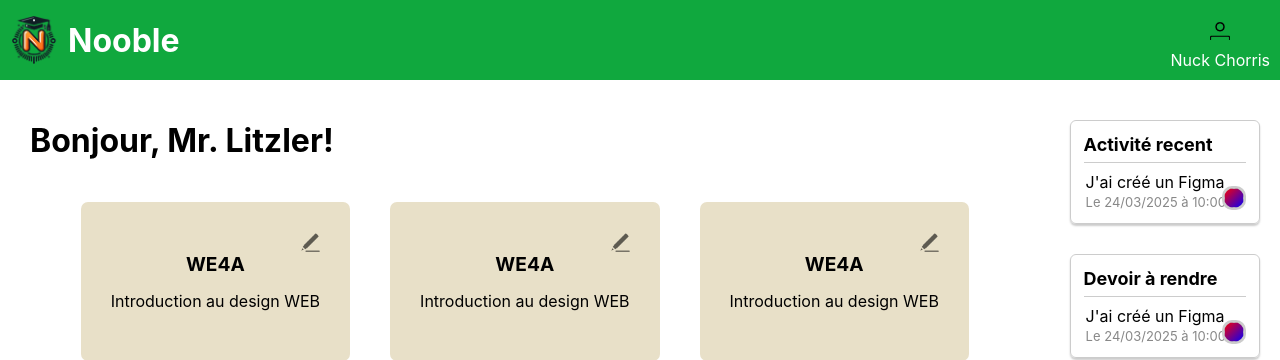
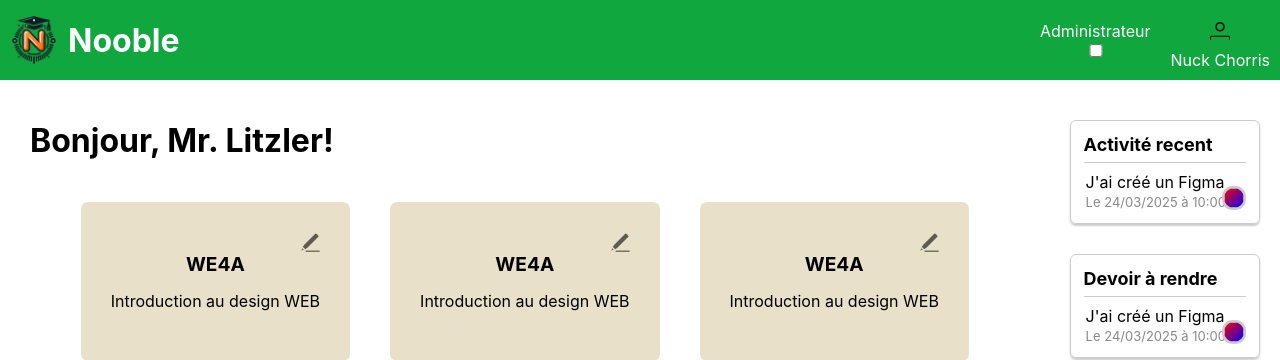
Before and after one commit to SimonMenicot/WE4A-SI40, a PHP site: page /html-pages/ue-select-prof.php in a window 1280 px wide. Shown: the top 360 px of the page. Run offline with PHP 8.4, Linux system fonts and the light colour scheme.

Commit message:
Enhanced Header  - added checkbox  - added some styles  - added spacing

```diff
--- a/header.php
+++ b/header.php
@@ -2,7 +2,7 @@
 
 require "config.php";
 
-function drawHeader(string $title): void
+function drawHeader(string $title, bool $is_admin = false): void
 {
 	?>
 	<!DOCTYPE html>
@@ -22,6 +22,21 @@ function drawHeader(string $title): void
 			</h1>
 		</div>
 
+		<span class="header-space">
+
+		</span>
+
+	<?php
+	if ($is_admin)
+	{
+		?><div id="header-admin-prof-switch">
+			<span>Administrateur</span>
+			<input type="checkbox">
+			<span class="checkbox-style"></span>
+		</div><?php
+	}
+	?>
+
 		<div id="header-user-icon">
 			<img src="<?= NOOBLE_CONFIG["SERVER"]["PATH_NAME"] ?>/static/images/icons/user.png"/>
 			<span>
--- a/html-pages/ue-select-prof.php
+++ b/html-pages/ue-select-prof.php
@@ -1,7 +1,7 @@
 <?php
 set_include_path("../");
 require "header.php";
-drawHeader("Welcome, Student");
+drawHeader("Welcome, Teacher", true);
 ?>
 <div id="homepage-main-separation" class="content-separator">
 	<div id="homepage-content" class="main-page-content">
--- a/static/styles/dimensions/header.css
+++ b/static/styles/dimensions/header.css
@@ -4,4 +4,5 @@
     --header-user-icon-heigth: 20px;
     --header-user-icon-padding: 10px;
     --header-user-border-radius: 5px;
+    --header-elements-left-margin: 20px;
 }
--- a/static/styles/elements/header.css
+++ b/static/styles/elements/header.css
@@ -10,6 +10,14 @@ header {
 	background: var(--primary-color);
 	color: var(--on-primary-text-color);
 	padding: var(--header-padding);
+}
+
+header span.header-space {
+	flex-grow: 1;
+}
+
+header > div:not(:first-child) {
+	margin-left: var(--header-elements-left-margin);
 }
 
 #header-logo {
@@ -38,3 +46,8 @@ header {
 	padding: var(--header-user-icon-padding);
 	border-radius: var(--header-user-border-radius);
 }
+
+#header-admin-prof-switch {
+	display: flex;
+	flex-direction: column;
+}
```
